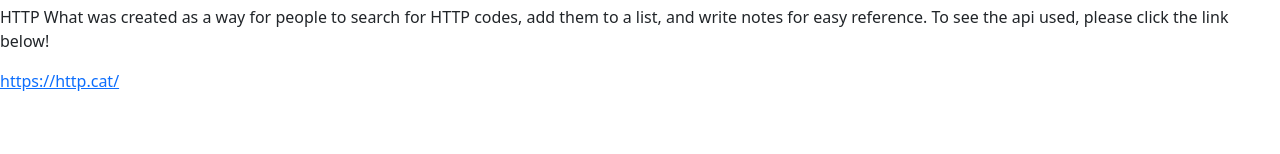
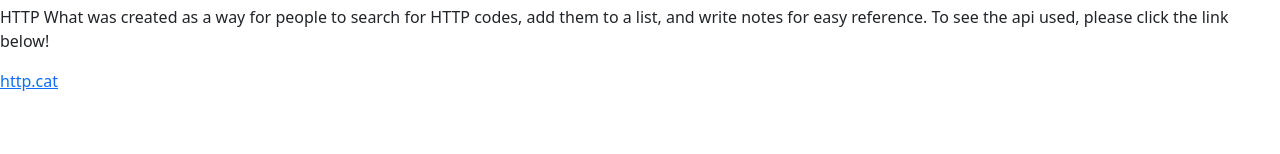
Before and after one commit to kayle-ervin1510/Personal_Project, a React (Vite) app in the folder personal_proj_front/: page /about in a window 1280 px wide. Shown: the part 146-300 px from the top of the page. Built offline with nearby package versions, Linux system fonts and the light colour scheme.

Commit message:
adding something

```diff
--- a/personal_proj_front/src/pages/AboutPage.jsx
+++ b/personal_proj_front/src/pages/AboutPage.jsx
@@ -12,7 +12,7 @@ export default function AboutPage() {
                     add them to a list, and write notes for easy reference.
                     To see the api used, please click the link below!
                 </p>
-                <a href="https://http.cat/">https://http.cat/</a>
+                <a href="https://http.cat/">http.cat</a>
 
         </>
     )
```
